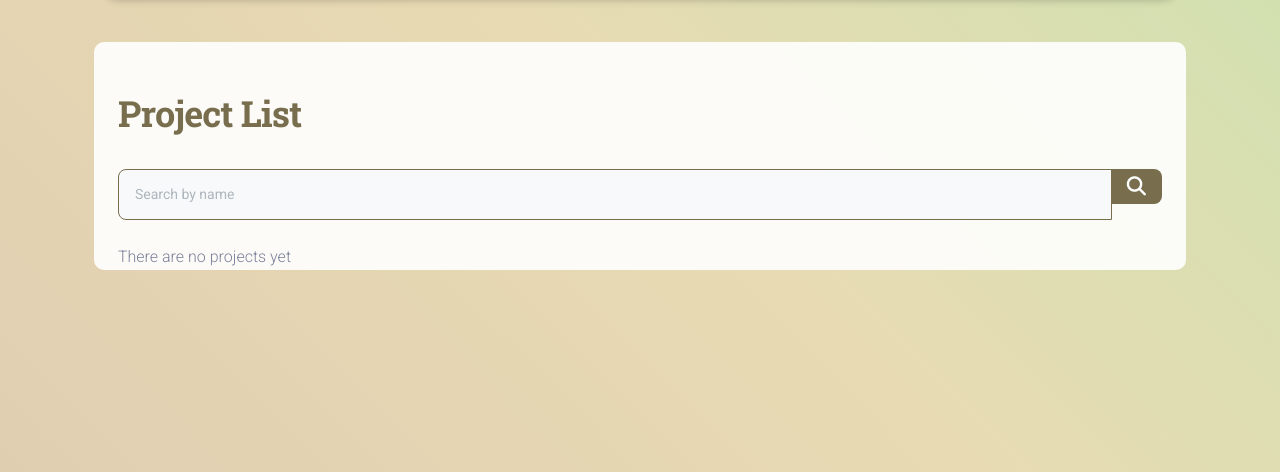
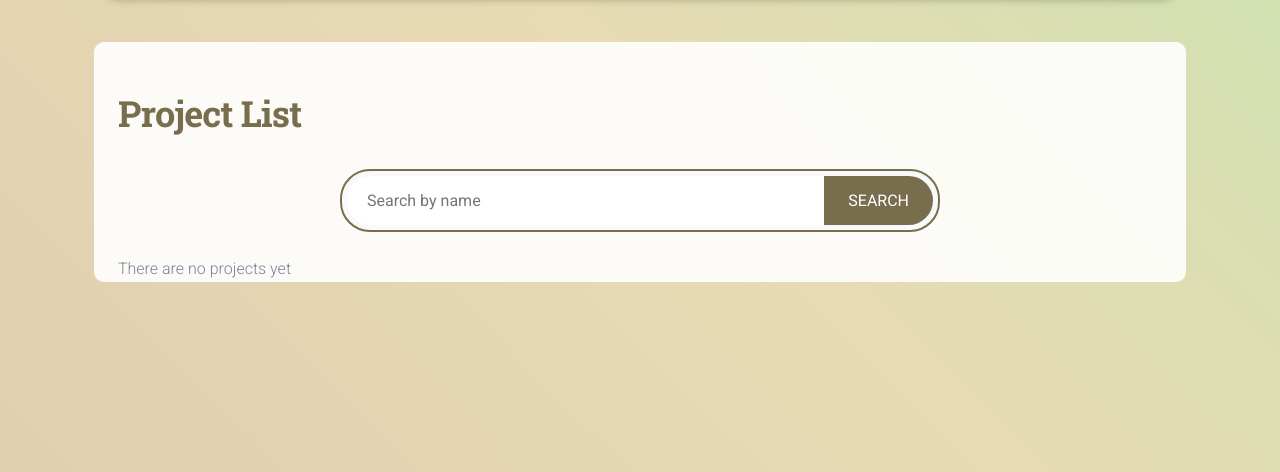
Before and after one commit to TrMaksym/DevTrack, a Django app: template templates/TaskTracker/project_list.html in a window 1280 px wide; the page is wider, and only the part inside the window is pictured. Shown: the part 70-542 px from the top of that part. Run offline with Django 5.2, Linux system fonts and the light colour scheme; the template is opened without the code that fills it, so the values that code supplies are empty; some libraries are stand-ins or nearby versions.

Commit message:
changed design of Project List search

```diff
--- a/templates/TaskTracker/project_list.html
+++ b/templates/TaskTracker/project_list.html
@@ -18,11 +18,9 @@
       <div class="d-flex justify-content-start mb-4">
         <form method="GET" action="" class="d-flex search-form w-100">
           {% csrf_token %}
-          <div class="input-group w-100">
-            <input type="text" name="search" class="form-control flex-grow-1" placeholder="Search by name">
-            <button type="submit" class="btn search-btn" aria-label="Search">
-              <i class="fa fa-search"></i>
-            </button>
+          <div class="search-container">
+            <input type="text" placeholder="Search by name">
+            <button type="submit">SEARCH</button>
           </div>
         </form>
       </div>
@@ -79,27 +77,62 @@
           }
       }
 
-      .search-btn {
-          border: none;
-          background: #786e4e;
-          padding: 0.5rem 1rem;
-          border-radius: 0.5rem;
-          color: white;
-          font-size: 1.2rem;
+
+      .search-container {
           display: flex;
           align-items: center;
-          justify-content: center;
-          cursor: pointer;
-          transition: background-color 0.3s, color 0.3s, transform 0.2s;
+          width: 100%;
+          max-width: 600px;
+          margin: 0 auto;
+          border: 2px solid #786e4e;
+          border-radius: 30px;
+          overflow: hidden;
+          background-color: #f8f9fa;
+          padding: 5px;
       }
 
-      .search-btn:hover {
+      .search-container input {
+          width: 100%;
+          padding: 0.75rem 1.25rem;
+          border: none;
+          border-radius: 30px 0 0 30px;
+          font-size: 1rem;
+          outline: none;
+          color: #333;
+          background-color: #fff;
+          transition: all 0.3s ease;
+      }
+
+      .search-container input:focus {
+          background-color: #fff;
+          border-color: #786e4e;
+          box-shadow: 0 0 10px rgba(120, 110, 78, 0.5);
+      }
+
+      .search-container button {
+          padding: 0.75rem 1.5rem;
+          background-color: #786e4e;
+          color: white;
+          font-size: 1rem;
+          border: none;
+          border-radius: 0 30px 30px 0;
+          cursor: pointer;
+          transition: background-color 0.3s ease, transform 0.2s ease;
+      }
+
+      .search-container button:hover {
           background-color: #a19369;
           transform: translateY(-2px);
       }
 
-      .search-btn:active {
+      .search-container button:active {
+          background-color: #5e4a33;
           transform: translateY(0);
+      }
+
+      .search-container button:focus {
+          outline: none;
+          box-shadow: 0 0 5px rgba(120, 110, 78, 0.5);
       }
 
       table {
@@ -141,27 +174,10 @@
           cursor: pointer;
       }
 
-
-
       table th, table td {
           border-bottom: 2px solid #786e4e;
       }
 
-      /* Стиль для форм пошуку */
-      .search-form .form-control {
-          background-color: #f8f9fa;
-          border: 1px solid #786e4e;
-          color: #333;
-          padding: 0.5rem 1rem;
-          border-top-left-radius: 0.5rem;
-          border-bottom-left-radius: 0.5rem;
-      }
-
-      .search-form .form-control:focus {
-          background-color: white;
-          border-color: #786e4e;
-          box-shadow: 0 0 5px rgb(186, 171, 121);
-      }
   </style>
 
 {% endblock content %}
```
